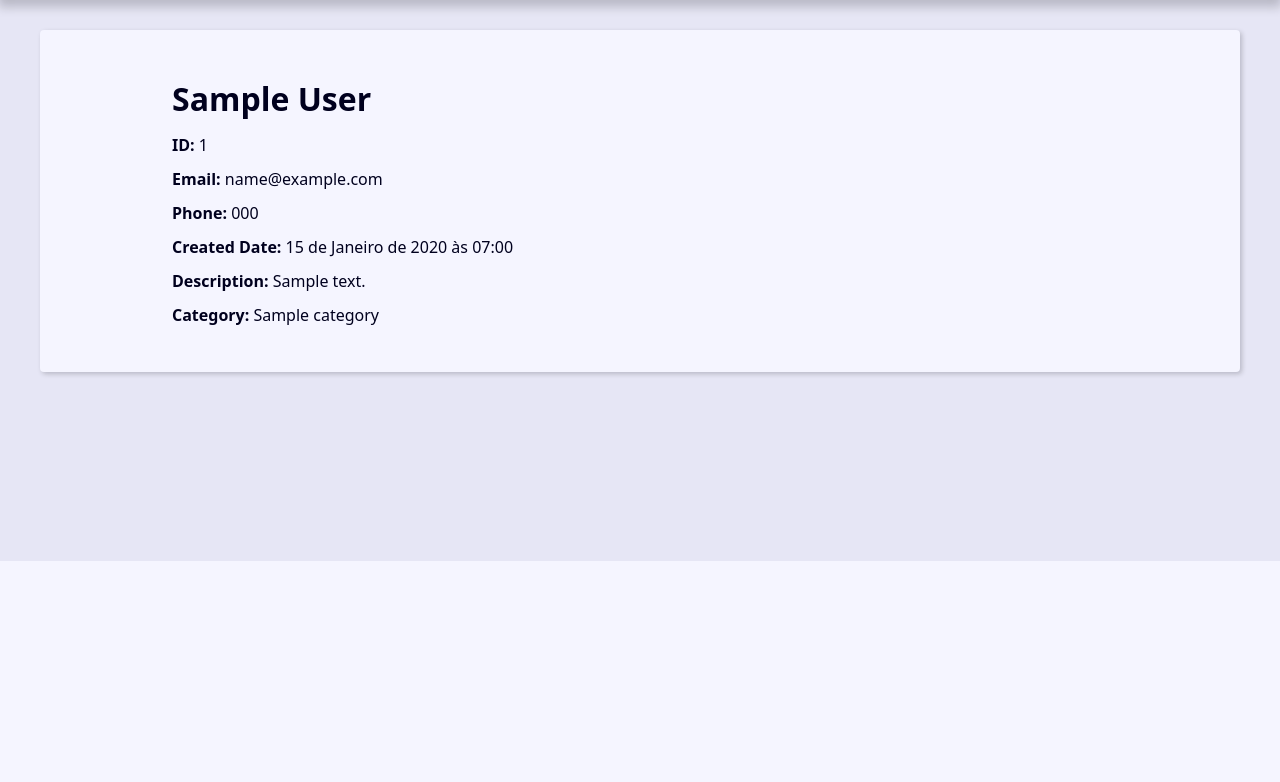
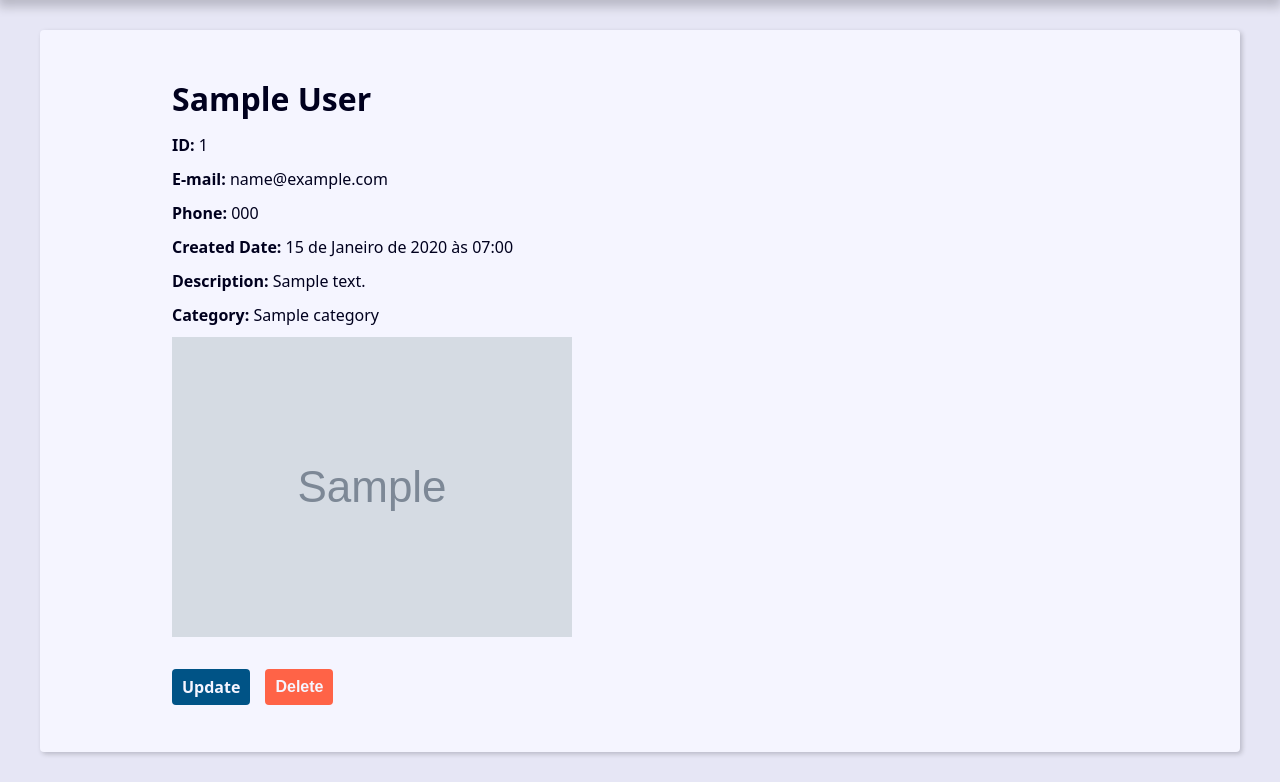
Before and after one commit to BrunofCarvalhoo/agenda, a Django app: page /contact/1/ in a window 1280 px wide. Shown: the part 239-1021 px from the top of the page. Before the commit the page ends 800 px from the top, so only its background shows below. Run offline with Django 5.2, Linux system fonts and the light colour scheme; tables that the repository leaves empty hold one stand-in row (values such as "Sample post"); grey boxes marked "Sample" are stand-in pictures.

Commit message:
update img

```diff
--- a/base_static/global/css/style.css
+++ b/base_static/global/css/style.css
@@ -312,3 +312,21 @@ svg {
   filter: brightness(80%);
   box-shadow: 0 0 5px var(--link-dark-color);
 }
+.contact-links{
+  margin-block: calc(var(--small-font-size) * 2);
+  display: flex;
+  align-items: center;
+  gap: 0 var(--spacing);
+}
+
+.btn-link{
+  font-size: var(--small-font-size);
+  text-decoration: none;
+  font-weight: bold;
+  padding: 1rem;
+  display: block;
+  line-height: var(--small-font-size);
+}
+.btn-delete{
+  background: tomato;
+}
--- a/contact/templates/contact/contact.html
+++ b/contact/templates/contact/contact.html
@@ -1,18 +1,36 @@
-{% extends "global/base.html" %}
+{% extends 'global/base.html' %}
 
 {% block content %}
-
   <div class="single-contact">
     <h1 class="single-contact-name">
       {{ contact.first_name }} {{ contact.last_name }}
     </h1>
 
     <p><b>ID:</b> {{ contact.id }}</p>
-        <p><b>Email:</b> {{ contact.email }}</p>
+    <p><b>E-mail:</b> {{ contact.email }}</p>
     <p><b>Phone:</b> {{ contact.phone }}</p>
     <p><b>Created Date:</b> {{ contact.created_date }}</p>
     <p><b>Description:</b> {{ contact.description }}</p>
     <p><b>Category:</b> {{ contact.category.name }}</p>
+    {% if contact.picture %}
+    <p>
+        <img src="{{ contact.picture.url }}" alt="{{ contact.first_name }} {{ contact.last_name }}">
+    </p>
+    {% endif %}
+
+    <div class="contact-links">
+      <a class="btn btn-link" href="{% url 'contact:update' contact.id %}">Update</a>
+
+      <form action="{% url 'contact:delete' contact.id %}" method="POST">
+        {% csrf_token %}
+
+        {% if confirmation == 'no' %}
+          <input type="hidden" name="confirmation" value="yes">
+          <button class="btn btn-link btn-delete" type="submit">Confirma?</button>
+        {% else %}
+          <button class="btn btn-link btn-delete" type="submit">Delete</button>
+        {% endif %}
+      </form>
     </div>
-
+  </div>
 {% endblock content %}
--- a/contact/urls.py
+++ b/contact/urls.py
@@ -11,5 +11,5 @@ urlpatterns = [
     path('contact/<int:contact_id>/', views.contact, name='contact'),
     path('contact/create/', views.create, name='create'),
     path('contact/<int:contact_id>/update/', views.update, name='update'),
-    #path('contact/<int:contact_id>/delete/', views.contact, name='contact'),
+    path('contact/<int:contact_id>/delete/', views.delete, name='delete'),
 ]
```
Also changed, not shown: contact/forms.py (+9 -26 lines), contact/templates/contact/create.html (+7 -1 lines), contact/views/contact_forms.py (+20 -2 lines). Lines whose indentation alone changed are shown as unchanged.
